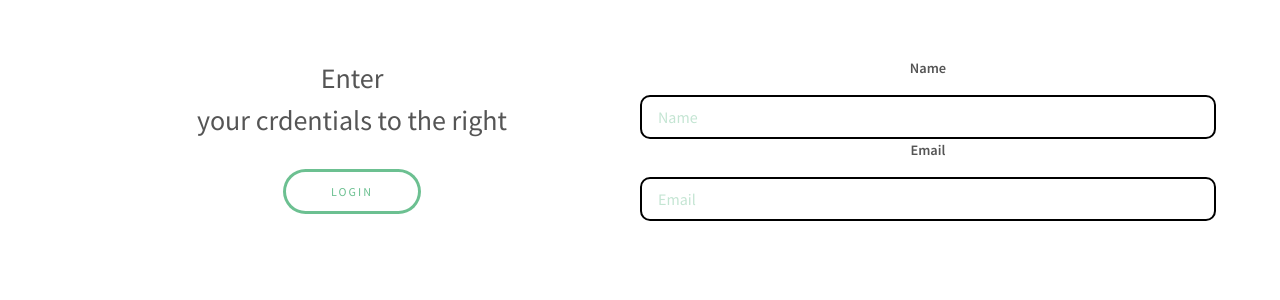
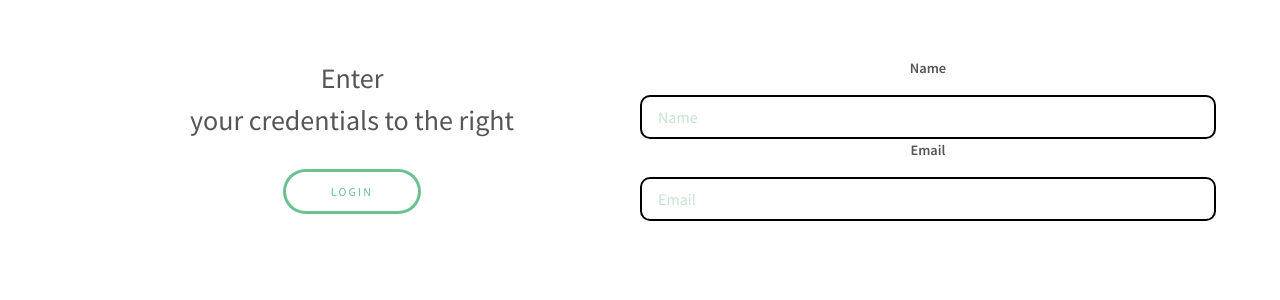
Before and after one commit to MedHub-umich/Server, a Flask app: page / in a window 1280 px wide. Shown: the part 695-995 px from the top of the page. Run offline with Flask 2, Linux system fonts and the light colour scheme.

Commit message:
Added rededentials fix

```diff
--- a/templates/index.html
+++ b/templates/index.html
@@ -63,7 +63,7 @@
 					<div class="flex flex-2">
 						<article>
 							<header>
-								<h3>Enter<br /> your crdentials to the right </h3>
+								<h3>Enter<br /> your credentials to the right </h3>
 							</header>
 							<footer>
 								<a href="/users" class="button">Login</a>
```
